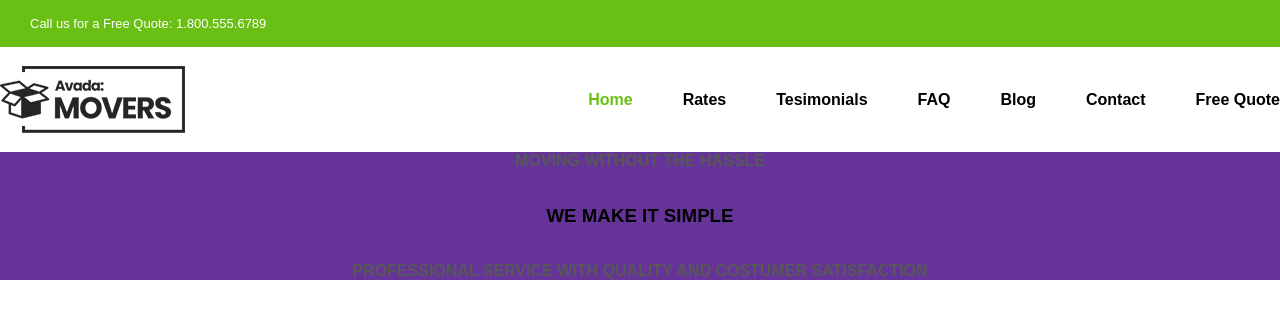
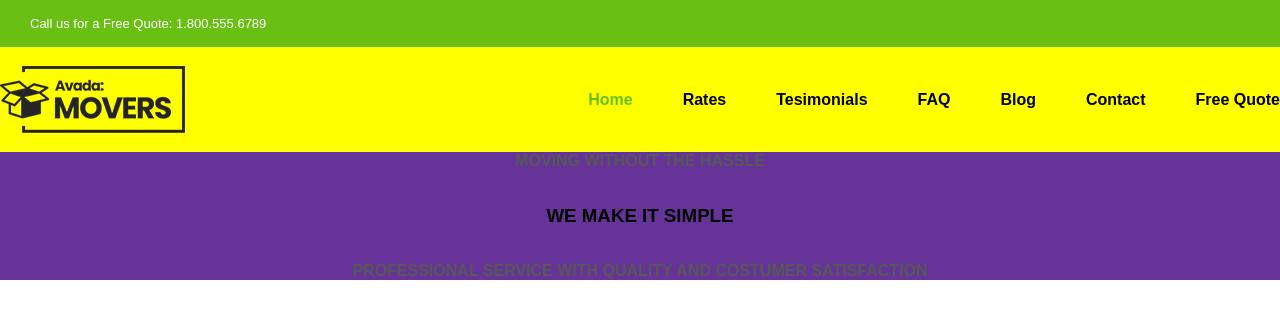
Before and after one commit to Luigidefilippo/proj-html-vuejs, a Vue app: page / in a window 1280 px wide. Shown: the top 318 px of the page. Built offline with nearby package versions, Linux system fonts and the light colour scheme.

Commit message:
add color for section

```diff
--- a/src/components/AppMain.vue
+++ b/src/components/AppMain.vue
@@ -12,15 +12,25 @@ export default {
 </script>
 
 <template>
- <div class="containerS1">
+<div class="containerS1">
         <div class="container">
-            <mainNavbar />
-            <mainSection1 />
+            <mainNavbar class="top-right" />
+            <mainSection1 class="center" />
         </div>
     </div>
 
 </template>
 
 <style lang="scss">
+.containerS1 {
+    background-color: red;
 
+    .top-right{
+        background-color: yellow;
+
+        .center{
+            background-color: brown;
+        }
+    }
+}
 </style>
```
